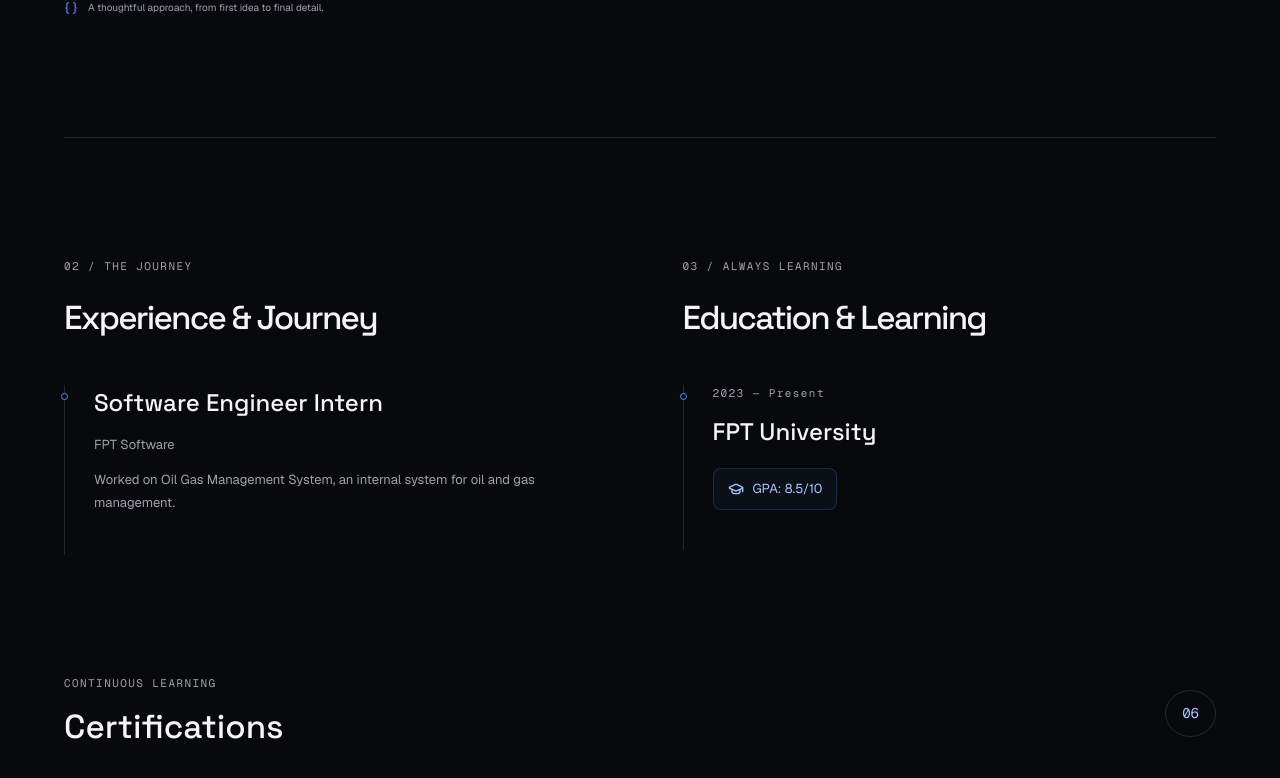
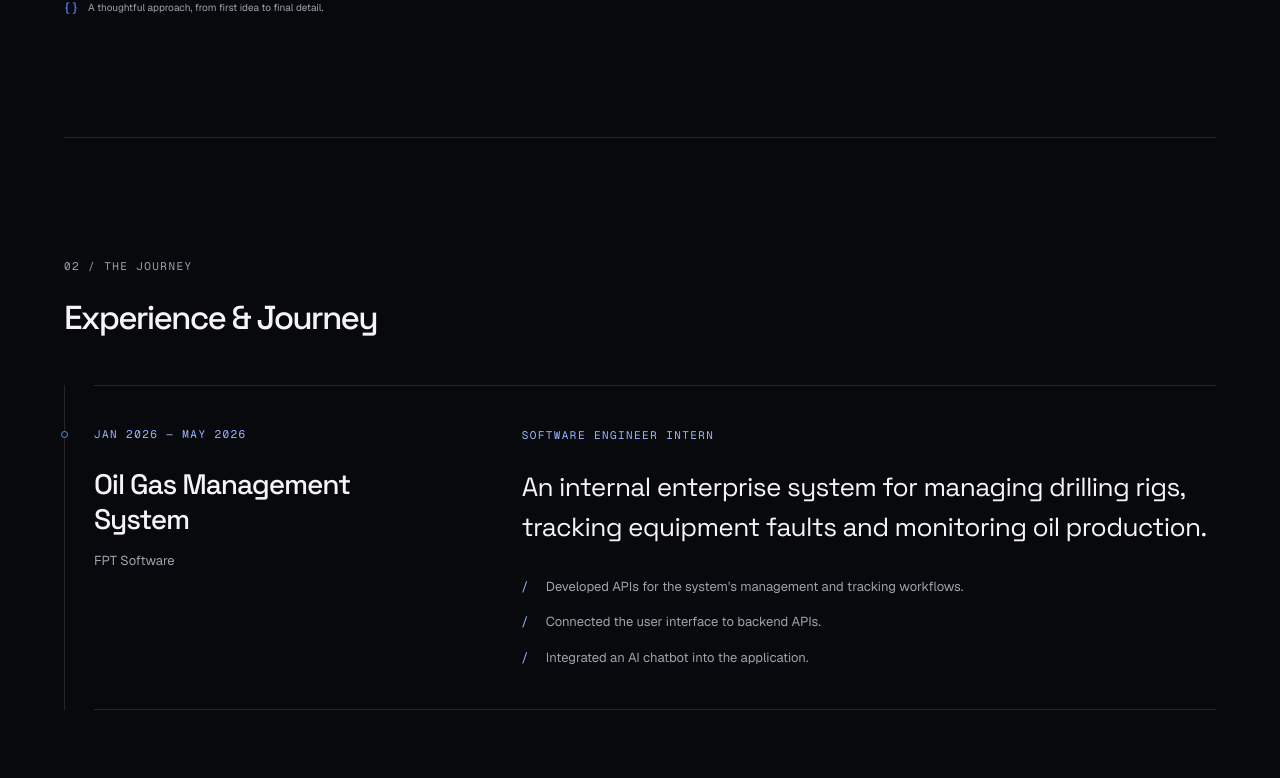
Before and after one commit to itzBaowy/Portfolio, a Next.js app: page / in a window 1280 px wide. Shown: the part 1734-2512 px from the top of the page. Built offline with nearby package versions, Linux system fonts and the light colour scheme.

Commit message:
feat: refine experience layout and document internship contributions

```diff
--- a/src/components/sections/journey.tsx
+++ b/src/components/sections/journey.tsx
@@ -9,27 +9,35 @@ import { copy } from "@/data/site-copy";
 export function Journey() {
   return (
     <div className="container journey-grid">
-      <section id="experience" className="section" aria-labelledby="experience-heading">
+      <section
+        id="experience"
+        className="section experience-section"
+        aria-labelledby="experience-heading"
+      >
         <Reveal>
           <SectionHeading id="experience-heading" {...copy.experience} />
         </Reveal>
         <Timeline>
           {experience.length ? (
-            <ol className="timeline-list">
+            <ol className="timeline-list experience-list">
               {experience.map((item, index) => (
                 <li key={`${item.company}-${item.startDate}`}>
-                  <Reveal delay={index * 0.06}>
-                    {item.startDate && (
-                      <p className="eyebrow">
-                        {item.startDate} — {item.endDate ?? "Present"}
+                  <Reveal className="experience-row" delay={index * 0.06}>
+                    <div className="experience-meta">
+                      <p className={`eyebrow ${!item.startDate ? "experience-date-pending" : ""}`}>
+                        {item.startDate
+                          ? `${item.startDate} — ${item.endDate ?? "Present"}`
+                          : copy.experience.datesPending}
                       </p>
-                    )}
-                    <h3>{item.position}</h3>
+                      <h3>{item.product}</h3>
                       <p className="timeline-company">
                         {item.company}
                         {item.location && ` · ${item.location}`}
                       </p>
-                    <p>{item.description}</p>
+                    </div>
+                    <div className="experience-detail">
+                      <p className="eyebrow experience-role">{item.position}</p>
+                      <p className="experience-description">{item.description}</p>
                       {item.responsibilities.length > 0 && (
                         <ul className="responsibilities">
                           {item.responsibilities.map((r) => (
@@ -44,6 +52,7 @@ export function Journey() {
                           ))}
                         </div>
                       )}
+                    </div>
                   </Reveal>
                 </li>
               ))}
@@ -61,7 +70,11 @@ export function Journey() {
           )}
         </Timeline>
       </section>
-      <section id="education" className="section" aria-labelledby="education-heading">
+      <section
+        id="education"
+        className="section education-section"
+        aria-labelledby="education-heading"
+      >
         <Reveal>
           <SectionHeading id="education-heading" {...copy.education} />
         </Reveal>
--- a/src/data/experience.ts
+++ b/src/data/experience.ts
@@ -3,13 +3,18 @@ import type { Experience } from "@/types/content";
 export const experience: Experience[] = [
   {
     position: "Software Engineer Intern",
+    product: "Oil Gas Management System",
     company: "FPT Software",
-    startDate: null,
-    endDate: null,
+    startDate: "Jan 2026",
+    endDate: "May 2026",
     location: null,
     description:
-      "Worked on Oil Gas Management System, an internal system for oil and gas management.",
-    responsibilities: [],
+      "An internal enterprise system for managing drilling rigs, tracking equipment faults and monitoring oil production.",
+    responsibilities: [
+      "Developed APIs for the system's management and tracking workflows.",
+      "Connected the user interface to backend APIs.",
+      "Integrated an AI chatbot into the application.",
+    ],
     technologies: [],
   },
 ];
--- a/src/data/site-copy.ts
+++ b/src/data/site-copy.ts
@@ -36,6 +36,7 @@ export const copy = {
     emptyDescription:
       "Personal projects and learning are the starting point. Professional experience will be added here when available.",
     link: "Explore the project briefs",
+    datesPending: "Dates to be added",
   },
   education: {
     eyebrow: "03 / ALWAYS LEARNING",
--- a/src/styles/globals.css
+++ b/src/styles/globals.css
@@ -730,12 +730,15 @@ svg {
 }
 .journey-grid {
   display: grid;
-  grid-template-columns: 1fr 1fr;
-  gap: 0 85px;
+  grid-template-columns: minmax(0, 1fr);
+  gap: 0;
   border-top: 1px solid var(--border);
 }
 .journey-grid > .section {
   border-top: 0;
+}
+.journey-grid > .section + .section {
+  border-top: 1px solid var(--border);
 }
 .journey-grid h2 {
   font-size: clamp(30px, 2.6vw, 43px);
@@ -828,6 +831,100 @@ svg {
   line-height: 1.8;
   margin-block: 18px;
 }
+.experience-list > li {
+  padding: 40px 0;
+  border-top: 1px solid var(--border);
+}
+.experience-list > li:last-child {
+  border-bottom: 1px solid var(--border);
+}
+.experience-list > li::before {
+  top: 45px;
+}
+.experience-row {
+  display: grid;
+  grid-template-columns: minmax(0, 0.85fr) minmax(0, 1.65fr);
+  gap: 70px;
+}
+.experience-meta,
+.experience-detail {
+  min-width: 0;
+}
+.experience-list h3 {
+  max-width: 340px;
+  font-size: clamp(24px, 2.2vw, 32px);
+  font-weight: 500;
+  line-height: 1.25;
+  letter-spacing: -0.04em;
+  margin: 24px 0 12px;
+}
+.experience-list .experience-date-pending {
+  color: var(--muted);
+}
+.experience-role {
+  line-height: 1.7;
+}
+.experience-list .experience-meta > .eyebrow,
+.experience-detail .experience-role {
+  color: #97b5ff;
+  text-transform: uppercase;
+}
+.experience-list .experience-detail p.experience-description {
+  font-family: var(--font-display);
+  color: var(--foreground);
+  font-size: clamp(21px, 2.05vw, 29px);
+  line-height: 1.5;
+  letter-spacing: -0.025em;
+  margin-top: 24px;
+}
+.experience-detail .responsibilities {
+  list-style: none;
+  padding: 0;
+  margin: 28px 0 0;
+  font-size: 13px;
+}
+.experience-detail .responsibilities li {
+  display: grid;
+  grid-template-columns: 14px minmax(0, 1fr);
+  gap: 10px;
+  margin-top: 12px;
+}
+.experience-detail .responsibilities li::before {
+  content: "/";
+  color: #97b5ff;
+}
+.education-section {
+  display: grid;
+  grid-template-columns: minmax(0, 0.85fr) minmax(0, 1.65fr);
+  gap: 70px;
+  align-items: start;
+}
+.education-section .timeline {
+  margin-top: 0;
+}
+@media (max-width: 850px) {
+  .experience-row,
+  .education-section {
+    grid-template-columns: minmax(0, 1fr);
+    gap: 30px;
+  }
+  .experience-list > li {
+    padding: 30px 0;
+  }
+  .experience-list > li::before {
+    top: 35px;
+  }
+  .experience-list h3 {
+    max-width: none;
+    margin-top: 18px;
+  }
+  .experience-list .experience-detail p.experience-description {
+    margin-top: 16px;
+  }
+  .education-section .timeline {
+    margin-top: 8px;
+  }
+}
 .tags {
   display: flex;
   flex-wrap: wrap;
@@ -1118,9 +1215,6 @@ svg {
   .about-text > p.about-lead {
     font-size: 18px;
   }
-  .journey-grid {
-    gap: 45px;
-  }
 }
 @media (max-width: 850px) {
   .about-grid {
@@ -1136,13 +1230,6 @@ svg {
   }
   .about-text > p.about-lead {
     font-size: 20px;
-  }
-  .journey-grid {
-    grid-template-columns: 1fr;
-    gap: 0;
-  }
-  .journey-grid > .section + .section {
-    border-top: 1px solid var(--border);
   }
   .journey-grid h2 {
     font-size: clamp(30px, 5vw, 43px);
--- a/src/types/content.ts
+++ b/src/types/content.ts
@@ -25,6 +25,7 @@ export interface Project {
 
 export interface Experience {
   position: string;
+  product: string;
   company: string;
   startDate: string | null;
   endDate: string | null;
```
Also changed, not shown: 3 other files (tests, documents, lock files or other folders). Lines whose indentation alone changed are shown as unchanged.
